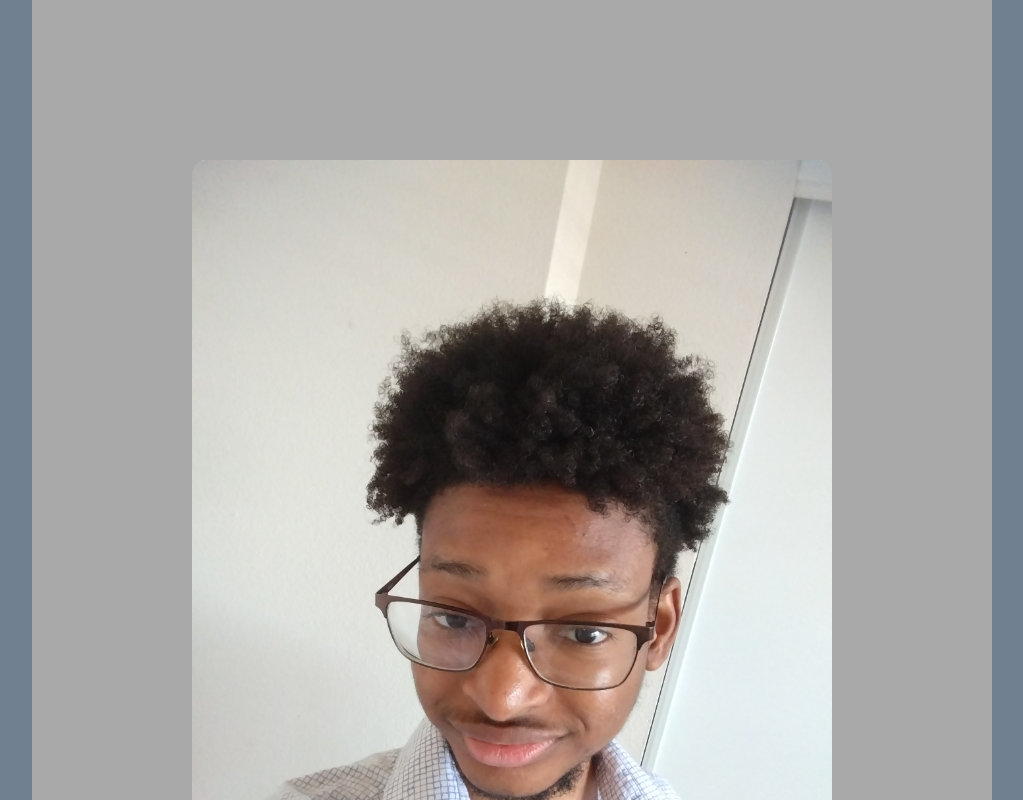
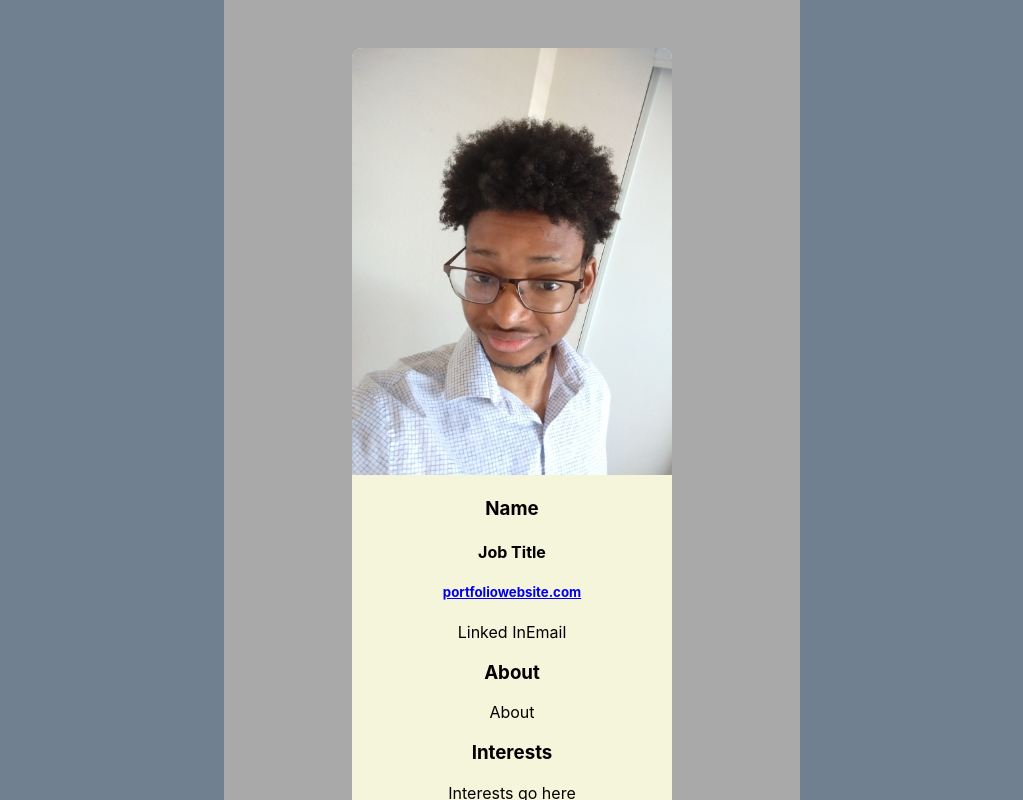
Before and after one commit to Neshamon/Digital-Business-Card, a React (Create React App) app: page / in a window 1280 px wide. Shown: the top 800 px of the page, without its empty margins (128-1151 px from the left). Built offline with nearby package versions, Linux system fonts and the light colour scheme.

Commit message:
Shrink size of root and change border radius to px

```diff
--- a/src/App.css
+++ b/src/App.css
@@ -3,19 +3,20 @@
   justify-content: center;
   align-items: center;
   background-color: darkgray;
-  width: 50%;
-  padding: 10rem;
+  width: 25%;
+  height: auto;
+  padding: 3em 8em 3em 8em;
 }
 
 .App {
   background: beige;
-  padding: 0 0 10em 0;
-  border-radius: 2% 2% 0 0;
+  padding: 0 0 7em 0;
+  border-radius: 10px 10px 10px 10px;
   text-align: center;
 }
 
 .myself {
-  border-radius: 2% 2% 0 0;
+  border-radius: 10px 10px 0 0;
   width: 100%;
   height: 100%;
 }
```
